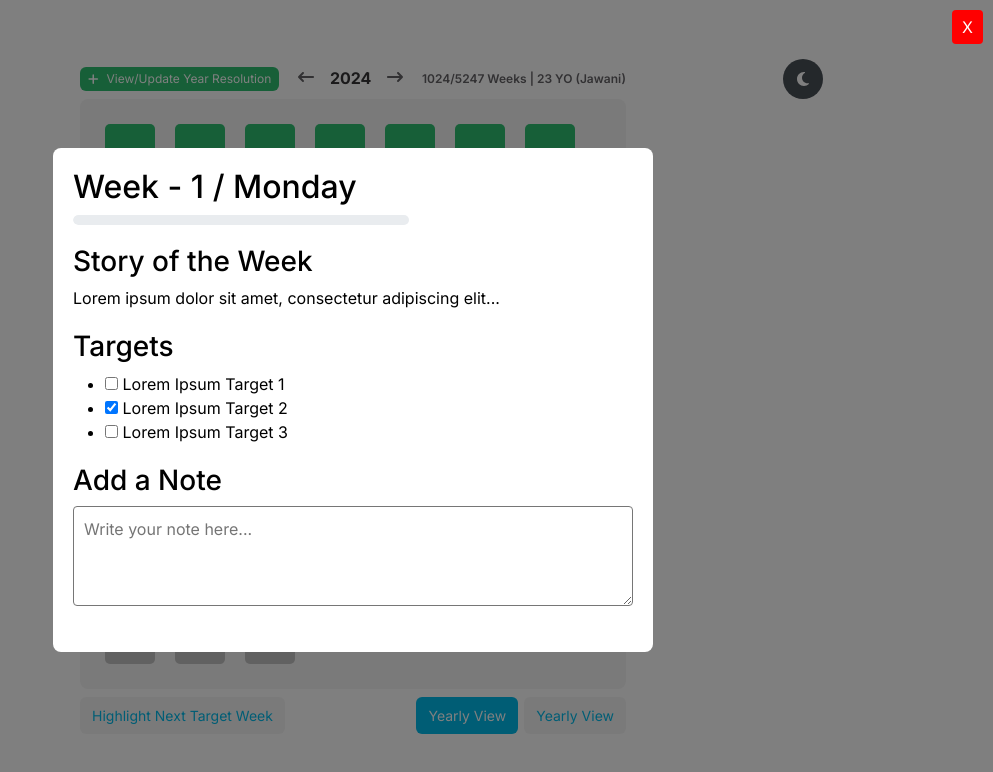
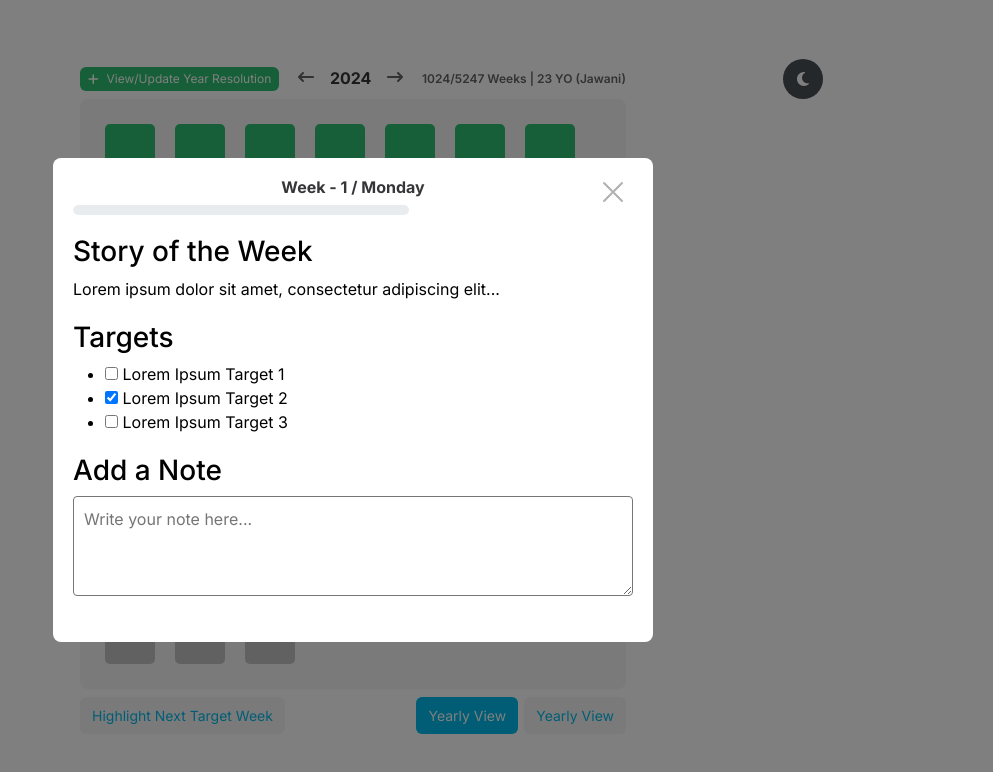
Before and after one commit to faizi-7/weekify, a React (Vite) app in the folder client/: page /main in a window 1280 px wide. Both pictures are taken after a click on the element 417 px from the left and 148 px from the top of the page. Shown: the top 772 px of the page, without its empty margins (287-1280 px from the left). Built offline with nearby package versions, Linux system fonts and the light colour scheme.

Commit message:
Added icon for closeButton for weekPopup
Fixed closeButton's position to be inside the popup instead of the overlay

```diff
--- a/client/src/components/SingleWeekPopup/SingleWeekPopup.css
+++ b/client/src/components/SingleWeekPopup/SingleWeekPopup.css
@@ -19,17 +19,19 @@
     max-width: 90%;
     max-height: 90%;
     overflow-y: auto;
+    position: relative;
   }
 
   .close-button {
     position: absolute;
     top: 10px;
     right: 10px;
-    background-color: red;
-    color: white;
-    border: none;
-    padding: 5px 10px;
     cursor: pointer;
+    background-color: transparent;
+  }
+
+  .close-button img {
+    height: 20px;
   }
 
   .progress-section {
--- a/client/src/components/SingleWeekPopup/SingleWeekPopup.tsx
+++ b/client/src/components/SingleWeekPopup/SingleWeekPopup.tsx
@@ -1,5 +1,6 @@
 import React from 'react';
 import './SingleWeekPopup.css';
+import CloseButton from '../../assets/Icon.png';
 
 interface SingleWeekPopupProps {
   weekNumber: number;
@@ -11,9 +12,10 @@ const SingleWeekPopup: React.FC<SingleWeekPopupProps> = ({ weekNumber, day, onCl
   return (
     <div className="popup-overlay">
       <div className="popup-content">
-        <button className="close-button" onClick={onClose}>X</button>
-        <h2>Week - {weekNumber} / {day}</h2>
-
+        <button className="close-button" onClick={onClose}>
+          <img src={CloseButton} alt="" />
+        </button>
+        <h2 className='week-title text-center'>Week - {weekNumber} / {day}</h2>
         <div className="progress-section">
           <div className="progress-bar">
             {/* Sample progress, replace with dynamic progress */}
```
Also changed, not shown: client/src/assets/Icon.png (added).
